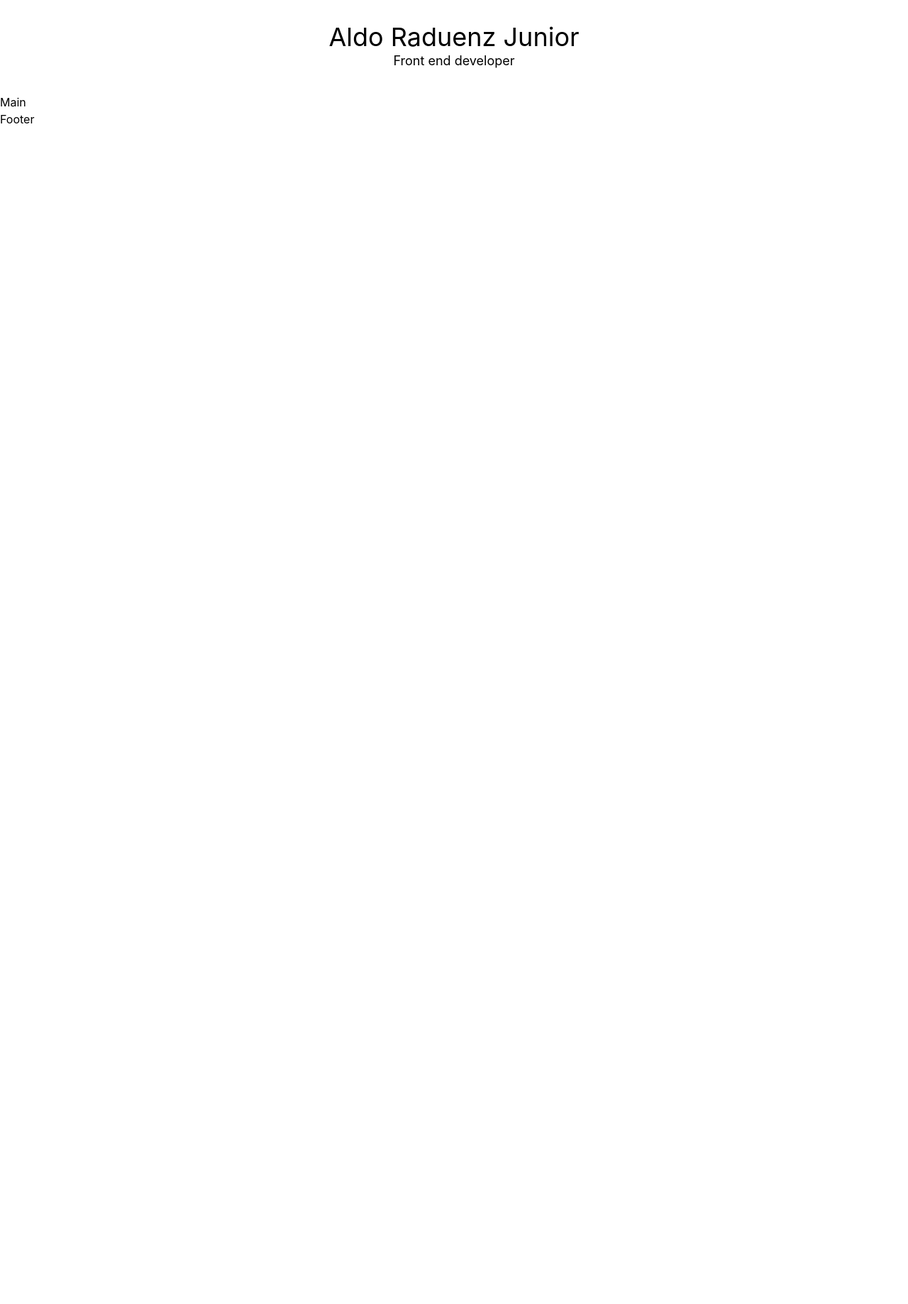
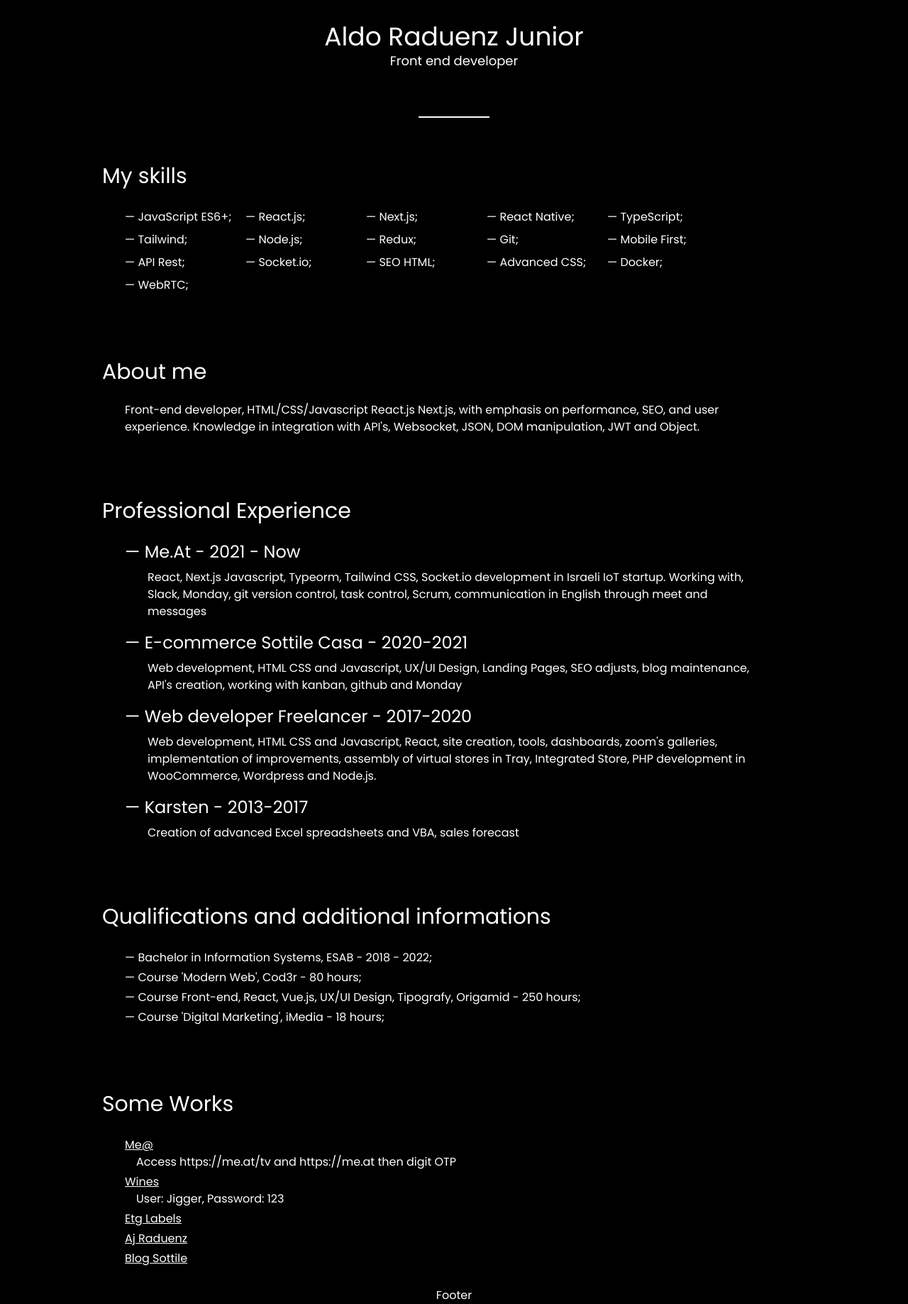
Before and after one commit to ajraduenz/aldo-raduenz-junior, a Next.js app: page / in a window 1280 px wide. Shown: the whole page at 71% size. Before the commit the page ends 800 px from the top, so only its background shows below. Built offline with nearby package versions, Linux system fonts and the light colour scheme.

Commit message:
Adding infos

```diff
--- a/components/header/index.tsx
+++ b/components/header/index.tsx
@@ -2,7 +2,7 @@ import React from 'react'
 
 const Header = () => {
   return (
-    <header className='text-center my-8'>
+    <header className='text-center'>
       <h1 className='text-4xl'>Aldo Raduenz Junior</h1>
       <p className='text-lg'>Front end developer</p>
     </header>
--- /dev/null
+++ b/components/main/components/AditionalInformation/index.tsx
@@ -0,0 +1,9 @@
+import React from "react";
+type Props = {
+  title: string;
+};
+const AditionalInformation = ({ title }: Props) => {
+  return <div className="my-1">— {title}</div>;
+};
+
+export default AditionalInformation;
--- /dev/null
+++ b/components/main/components/Subtitle/index.tsx
@@ -0,0 +1,9 @@
+import React from "react";
+type Props = {
+  title: string;
+};
+const Subtitle = ({ title }: Props) => {
+  return <div className="text-2xl mt-4 mb-2 first:mt-0">— {title}</div>;
+};
+
+export default Subtitle;
--- /dev/null
+++ b/components/main/components/content/index.tsx
@@ -0,0 +1,13 @@
+import React from "react";
+
+type Props = {
+  children: JSX.Element | JSX.Element[];
+};
+
+const Content = ({ children }: Props) => {
+  return (
+    <div className="flex flex-wrap py-6 itemx-center px-8">{children}</div>
+  );
+};
+
+export default Content;
--- /dev/null
+++ b/components/main/components/paragraph/index.tsx
@@ -0,0 +1,11 @@
+import React from "react";
+
+type Props = {
+  content: string;
+};
+
+const Paragraph = ({ content }: Props) => {
+  return <p className="px-8">{content}</p>;
+};
+
+export default Paragraph;
--- /dev/null
+++ b/components/main/components/section/index.tsx
@@ -0,0 +1,11 @@
+import React from "react";
+
+type Props = {
+  children: JSX.Element | JSX.Element[];
+};
+
+const Section = ({ children }: Props) => {
+  return <section className="mt-16 first:mt-0">{children}</section>;
+};
+
+export default Section;
--- /dev/null
+++ b/components/main/components/separator/index.tsx
@@ -0,0 +1,9 @@
+import React from 'react'
+
+const Separator = () => {
+  return (
+    <div className='w-[100px] my-16 h-[2px] bg-white block'>&nbsp;</div>
+  )
+}
+
+export default Separator
--- /dev/null
+++ b/components/main/components/skill/index.tsx
@@ -0,0 +1,11 @@
+import React from "react";
+
+type Props = {
+  title: string;
+};
+
+const Skill = ({ title }: Props) => {
+  return <p className="w-[170px] my-1">— {title};</p>;
+};
+
+export default Skill;
--- /dev/null
+++ b/components/main/components/title/index.tsx
@@ -0,0 +1,13 @@
+import React from 'react'
+
+type Props = {
+  title:string
+}
+
+const Title = ({title}: Props) => {
+  return (
+    <div className='text-3xl'>{title}</div>
+  )
+}
+
+export default Title
--- a/components/main/index.tsx
+++ b/components/main/index.tsx
@@ -1,7 +1,160 @@
 import React from "react";
+import Content from "./components/content";
+import Paragraph from "./components/paragraph";
+import Section from "./components/section";
+import Skill from "./components/skill";
+import Subtitle from "./components/Subtitle";
+import Title from "./components/title";
+import AditionalInformation from "./components/AditionalInformation";
+import Link from "next/link";
 
+const mySkills: {
+  title: string;
+  experience: number;
+  time: number;
+}[] = [
+  { title: "JavaScript ES6+", experience: 90, time: 6 },
+  { title: "React.js", experience: 90, time: 5 },
+  { title: "Next.js", experience: 90, time: 2 },
+  { title: "React Native", experience: 80, time: 2 },
+  { title: "TypeScript", experience: 85, time: 2 },
+  { title: "Tailwind", experience: 70, time: 1 },
+  { title: "Node.js", experience: 90, time: 4 },
+  { title: "Redux", experience: 65, time: 1 },
+  { title: "Git", experience: 70, time: 4 },
+  { title: "Mobile First", experience: 90, time: 5 },
+  { title: "API Rest", experience: 90, time: 6 },
+  { title: "Socket.io", experience: 80, time: 2 },
+  { title: "SEO HTML", experience: 95, time: 6 },
+  { title: "Advanced CSS", experience: 95, time: 6 },
+  { title: "Docker", experience: 60, time: 1 },
+  { title: "WebRTC", experience: 60, time: 1 },
+];
+
+const aboutMe: string = `Front-end developer, HTML/CSS/Javascript React.js Next.js, with
+emphasis on performance, SEO, and user experience. Knowledge in
+integration with API's, Websocket, JSON, DOM manipulation, JWT and
+Object.`;
+
+const qualifications: {
+  title: string;
+  name: string[];
+} = {
+  title: "Qualifications and additional informations",
+  name: [
+    "Bachelor in Information Systems, ESAB - 2018 - 2022;",
+    "Course 'Modern Web', Cod3r - 80 hours;",
+    "Course Front-end, React, Vue.js, UX/UI Design, Tipografy, Origamid - 250 hours;",
+    "Course 'Digital Marketing', iMedia - 18 hours;",
+  ],
+};
+const someWorks: {
+  title: string;
+  work: { title: string; link: string; description?: string }[];
+} = {
+  title: "Some Works",
+  work: [
+    {
+      title: "Me@",
+      link: "https://me.at",
+      description: "Access https://me.at/tv and https://me.at then digit OTP",
+    },
+    {
+      title: "Wines",
+      link: "https://plugwine-admin.netlify.app/",
+      description: "User: Jigger, Password: 123",
+    },
+    {
+      title: "Etg Labels",
+      link: "https://etiquetas.netlify.app/",
+      description: "",
+    },
+
+    { title: "Aj Raduenz", link: "https://ajraduenz.com/", description: "" },
+    {
+      title: "Blog Sottile",
+      link: "https://blog.sottilecasa.com.br/",
+      description: "",
+    },
+  ],
+};
 const Main = () => {
-  return <main>Main</main>;
+  return (
+    <main className="w-full flex-1">
+      <Section>
+        <Title title="My skills" />
+        <Content>
+          {mySkills.map((skill, index) => {
+            return <Skill title={skill.title} key={index} />;
+          })}
+        </Content>
+      </Section>
+      <Section>
+        <Title title="About me" />
+        <Content>
+          <p>{aboutMe}</p>
+        </Content>
+      </Section>
+      <Section>
+        <Title title="Professional Experience" />
+        <Content>
+          <div>
+            <Subtitle title="Me.At - 2021 - Now" />
+            <Paragraph
+              content={`React, Next.js Javascript, Typeorm, Tailwind CSS, Socket.io
+              development in Israeli IoT startup. Working with, Slack, Monday,
+              git version control, task control, Scrum, communication in English
+              through meet and messages`}
+            />
+            <Subtitle title="E-commerce Sottile Casa - 2020-2021" />
+            <Paragraph
+              content={`Web development, HTML CSS and Javascript, UX/UI Design, Landing
+              Pages, SEO adjusts, blog maintenance, API's creation, working with
+              kanban, github and Monday`}
+            />
+            <Subtitle title="Web developer Freelancer - 2017-2020" />
+            <Paragraph
+              content={`Web development, HTML CSS and Javascript, React, site creation,
+              tools, dashboards, zoom's galleries, implementation of
+              improvements, assembly of virtual stores in Tray, Integrated
+              Store, PHP development in WooCommerce, Wordpress and Node.js.`}
+            />
+            <Subtitle title="Karsten - 2013-2017" />
+            <Paragraph
+              content={`Creation of advanced Excel spreadsheets and VBA, sales forecast`}
+            />
+          </div>
+        </Content>
+      </Section>
+      <Section>
+        <Title title={qualifications.title} />
+        <Content>
+          <div>
+            {qualifications.name.map((name, index: number) => {
+              return <AditionalInformation key={index} title={name} />;
+            })}
+          </div>
+        </Content>
+      </Section>
+      <Section>
+        <Title title={someWorks.title} />
+        <Content>
+          <div>
+            {someWorks.work.map((work, index: number) => {
+              return (
+                <div className="my-1" key={index}>
+                  <Link href={work.link}>
+                    <a className="underline">{work.title}</a>
+                  </Link>
+                  {work.description && <span className="block mx-4">{work.description} </span>}
+                </div>
+              );
+            })}
+          </div>
+        </Content>
+      </Section>
+    </main>
+  );
 };
 
 export default Main;
--- a/pages/index.tsx
+++ b/pages/index.tsx
@@ -4,10 +4,11 @@ import Image from "next/image";
 import Footer from "../components/footer";
 import Header from "../components/header";
 import Main from "../components/main";
+import Separator from "../components/main/components/separator";
 
 const Home: NextPage = () => {
   return (
-    <>
+    <div className="w-full h-screen flex flex-col items-center py-8 px-4 max-w-5xl mx-auto">
       <Head>
         <title>Aldo Raduenz Junior - Frontend developer</title>
         <meta
@@ -17,9 +18,10 @@ const Home: NextPage = () => {
         <link rel="icon" href="/favicon.ico" />
       </Head>
       <Header />
+      <Separator />
       <Main />
       <Footer />
-    </>
+    </div>
   );
 };
 
--- a/styles/globals.css
+++ b/styles/globals.css
@@ -4,27 +4,8 @@
 @tailwind utilities;
 html,
 body {
-  padding: 0;
-  margin: 0;
-  font-family: -apple-system, BlinkMacSystemFont, Segoe UI, Roboto, Oxygen,
-    Ubuntu, Cantarell, Fira Sans, Droid Sans, Helvetica Neue, sans-serif;
+  @apply p-0 m-0 font-poppins bg-black text-white;
 }
-
-a {
-  color: inherit;
-  text-decoration: none;
-}
-
 * {
   box-sizing: border-box;
 }
-
-@media (prefers-color-scheme: dark) {
-  html {
-    color-scheme: dark;
-  }
-  body {
-    color: white;
-    background: black;
-  }
-}
```
